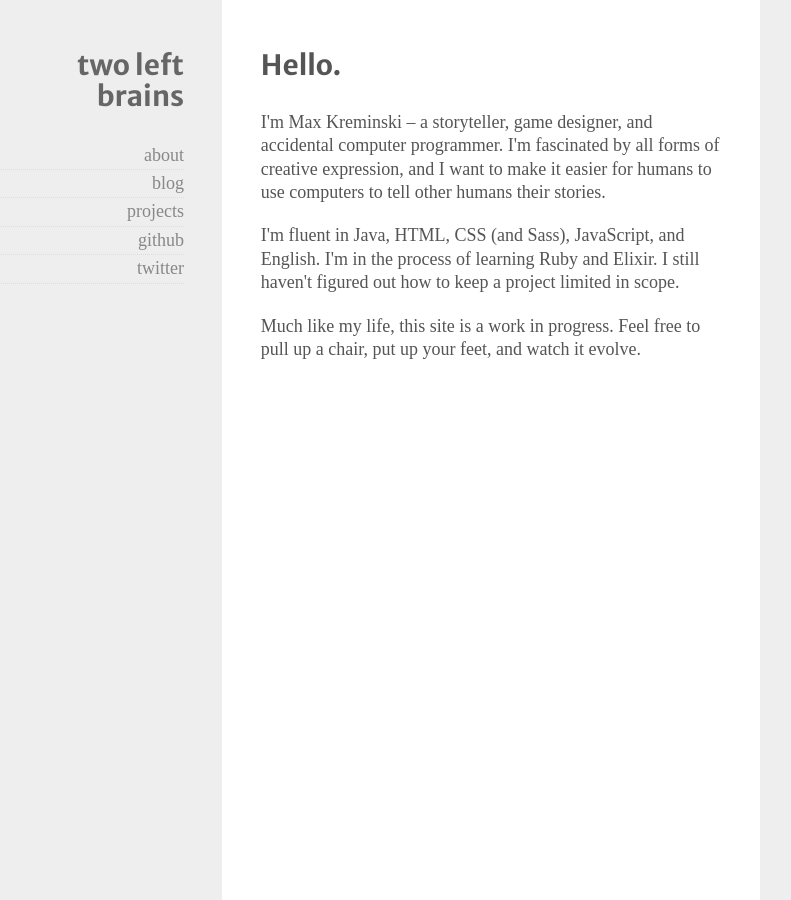
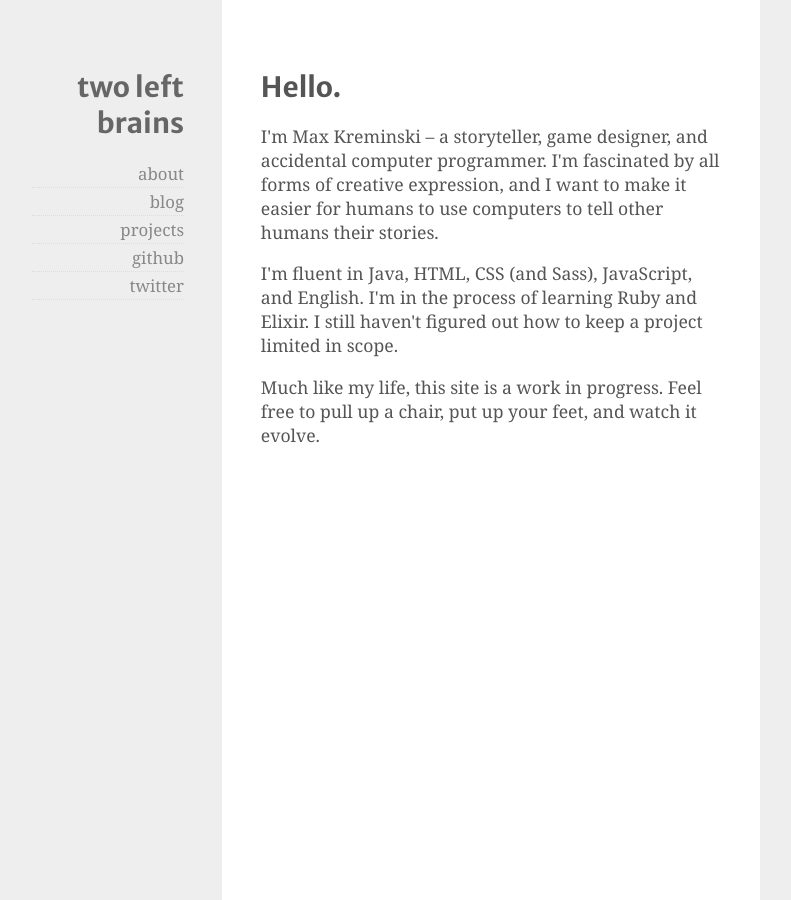
Before and after one commit to mkremins/mkremins.github.io, a Jekyll site: the page built from index.html, in a window 1280 px wide and 900 px high. Shown: the whole window, without its empty margins (264-1055 px from the left). Built offline with Jekyll 4.4.1, drawn with Linux system fonts in a browser that asks for light colours; some web fonts are replaced; Markdown is read by kramdown in place of the engine named in the settings.

Commit message:
Dramatically simplify stylesheets

```diff
--- a/_layouts/default.html
+++ b/_layouts/default.html
@@ -9,19 +9,19 @@
 		<link rel="stylesheet" href="/css/styles.css">
 	</head>
 	<body>
-		<header id="site-header">
+		<div class="sidebar">
 			<a href="/"><h1>two left brains</h1></a>
-			<ul>
-				<li><a href="/">about</a></li>
-				<li><a href="/blog">blog</a></li>
-				<li><a href="/projects">projects</a></li>
-				<li><a href="http://github.com/mkremins">github</a></li>
-				<li><a href="http://twitter.com/maxkreminski">twitter</a></li>
+			<ul class="nav">
+				<li class="nav-item"><a href="/">about</a></li>
+				<li class="nav-item"><a href="/blog">blog</a></li>
+				<li class="nav-item"><a href="/projects">projects</a></li>
+				<li class="nav-item"><a href="http://github.com/mkremins">github</a></li>
+				<li class="nav-item"><a href="http://twitter.com/maxkreminski">twitter</a></li>
 			</ul>
-		</header>
-		<section class="content">
+		</div>
+		<div class="content">
 			<a href="{{ page.url }}"><h1>{{ page.title }}</h1></a>
 			{{ content }}
-		</section>
+		</div>
 	</body>
 </html>
--- a/css/styles.css
+++ b/css/styles.css
@@ -1,110 +1,89 @@
 @import url(https://fonts.googleapis.com/css?family=Merriweather+Sans:700);
 @import url(http://fonts.googleapis.com/css?family=Ovo);
+a {
+  text-decoration: none; }
+
 body, html {
   height: 100%; }
 
 body {
-  background: #eeeeee;
-  font: 18px/1.3 Ovo, serif;
   margin: 0 auto;
-  width: 60%;
-  overflow: hidden; }
-
-header {
-  padding-top: 50px; }
-
-a {
-  color: #888888;
-  text-decoration: none; }
-  a:hover {
-    color: #cc0055; }
-
-h2, h3, h4, h5, h6, p, ul, ol, table, pre, hr {
-  margin: 0 0 20px; }
-
-h1, h2, h3, h4, h5, h6 {
-  font: 16px/1.5 "Merriweather Sans", sans-serif; }
-
-h1 {
-  margin: 0 0 30px; }
-
-h1, h2 {
-  font-size: 28px;
-  line-height: 1.1; }
-
-hr {
-  border: 0;
-  background-color: #dddddd;
-  color: #dddddd;
-  height: 1px; }
-
-blockquote {
-  border-left: 4px solid #dddddd;
-  font-style: italic;
-  margin: 20px 0;
-  padding: 0 0 0 10px; }
-
-.posts {
-  padding-left: 0; }
-
-.post-listing {
-  list-style: none; }
-  .post-listing .title {
-    display: block;
-    font-size: 24px;
-    border-bottom: 2px dotted #ddd;
-    padding-bottom: 4px;
-    margin-bottom: 6px; }
-
-code {
-  background: #dddddd;
-  border-radius: 4px;
-  color: #657b83;
-  font: 12px/1.5 Monaco, Bitstream Vera Sans Mono, Lucida Console, Terminal;
-  padding: 2px 4px; }
-
-pre {
-  background: #dddddd;
-  border-radius: 4px;
-  color: #657b83;
-  font: 12px/1.5 Monaco, Bitstream Vera Sans Mono, Lucida Console, Terminal;
-  padding: 8px 15px;
-  overflow-x: visible; }
+  width: 60%; }
 
 .content {
+  float: right;
+  min-height: 100%;
   margin: 0;
-  color: #555555;
-  float: right;
-  width: 60%;
-  background-color: white;
-  height: inherit;
+  padding-bottom: 50px;
   padding-left: 5%;
   padding-right: 5%;
   padding-top: 50px;
-  overflow: scroll; }
+  width: 60%; }
+
+.sidebar {
+  padding-top: 50px;
+  position: fixed;
+  text-align: right;
+  width: 15%; }
+
+body {
+  background-color: #eee; }
+
+.content {
+  background-color: #fff; }
   .content h1 {
-    color: #555555; }
-    .content h1:hover {
+    color: #555555;
+    font-family: "Merriweather Sans", Helvetica, sans-serif;
+    font-size: 1.75em;
+    font-weight: bold; }
+  .content h2 {
+    color: #555555;
+    font-family: Ovo, Georgia, serif;
+    font-size: 1.75em; }
+  .content h3 {
+    color: #555555;
+    font-family: Ovo, Georgia, serif;
+    font-size: 1.5em; }
+  .content a {
+    color: #888888;
+    font-family: Ovo, Georgia, serif; }
+    .content a:hover {
       color: #cc0055; }
+  .content p {
+    color: #555555;
+    font-family: Ovo, Georgia, serif;
+    font-size: 1.1em; }
+  .content blockquote {
+    border-left: 4px solid #ddd;
+    color: #bbb;
+    font-family: Ovo, Georgia, serif;
+    font-style: italic;
+    padding-left: 4px; }
+  .content code, .content pre {
+    background-color: #ddd;
+    border-radius: 2px;
+    color: #555555;
+    font-family: Monaco, "Bitstream Vera Sans Mono", "Lucida Console", monospace;
+    font-size: 0.75em;
+    padding: 2px; }
+  .content pre {
+    border-left: 2px solid #555;
+    border-radius: 0; }
 
-#site-header {
-  position: fixed;
-  width: 15%;
-  text-align: right; }
-  #site-header h1, #site-header h2 {
-    color: #666; }
-    #site-header h1:hover, #site-header h2:hover {
-      color: #cc0055; }
-  #site-header ul {
-    float: right;
-    margin: 0 auto;
-    width: 100%;
-    list-style: none;
-    padding-left: 0;
-    text-align: right; }
-  #site-header li {
-    border-bottom: 1px dotted #ddd;
-    padding-bottom: 2px;
-    padding-left: 0;
-    padding-right: 0;
-    padding-top: 2px; }
+.sidebar h1 {
+  color: #666;
+  font-family: "Merriweather Sans", Helvetica, sans-serif;
+  font-size: 1.75em;
+  font-weight: bold; }
+.sidebar a {
+  color: #888888; }
+  .sidebar a:hover {
+    color: #cc0055; }
+.sidebar .nav {
+  list-style: none; }
+.sidebar .nav-item {
+  border-bottom: 1px dotted #ddd;
+  font-family: Ovo, Georgia, serif;
+  font-size: 1.05em;
+  padding-bottom: 2px;
+  padding-top: 2px; }
--- /dev/null
+++ b/sass/elements/_body.scss
@@ -0,0 +1,3 @@
+body {
+	background-color: #eee;
+}
--- a/sass/modules/_breakpoints.scss
+++ /dev/null
@@ -1,3 +0,0 @@
-$break-small:   480px;
-$break-medium:  768px;
-$break-large:   960px;
--- a/sass/modules/_colors.scss
+++ b/sass/modules/_colors.scss
@@ -1,10 +1,7 @@
-@import "solarized";
-
 $bg-color:            #eee;
 $detail-color:        #ddd;
 
 $header-color:        #555;
-$subheader-color:     #555;
 $text-color:          #555;
 $link-color:          #888;
 $link-hover-color:    #cc0055;
--- a/sass/modules/_profiles.scss
+++ b/sass/modules/_profiles.scss
@@ -1,5 +1,3 @@
-@import "responsive";
-
 $handhelds: (
 	max-width 480px,
 	min-width 0px
--- /dev/null
+++ b/sass/modules/_reset.scss
@@ -0,0 +1,3 @@
+a {
+	text-decoration: none;
+}
--- a/sass/modules/_typography.scss
+++ b/sass/modules/_typography.scss
@@ -1,6 +1,6 @@
 @import url(https://fonts.googleapis.com/css?family=Merriweather+Sans:700);
 @import url(http://fonts.googleapis.com/css?family=Ovo);
 
-$body-font:     18px/1.3 Ovo, serif;
-$fixed-font:    12px/1.5 Monaco, Bitstream Vera Sans Mono, Lucida Console, Terminal;
-$header-font:   16px/1.5 "Merriweather Sans", sans-serif;
+$body-font:     Ovo, Georgia, serif;
+$fixed-font:    Monaco, "Bitstream Vera Sans Mono", "Lucida Console", monospace;
+$header-font:   "Merriweather Sans", Helvetica, sans-serif;
```
Also changed, not shown: sass/elements/_content.scss (added, +81 -0 lines), sass/elements/_sidebar.scss (added, +33 -0 lines), sass/index.scss (+5 -4 lines), sass/modules/_layout.scss (added, +30 -0 lines), sass/modules/_responsive.scss (+10 -8 lines), sass/modules/_solarized.scss (deleted, +0 -16 lines), sass/partials/_base.scss (deleted, +0 -54 lines), sass/partials/_category.scss (deleted, +0 -15 lines), sass/partials/_codeblock.scss (deleted, +0 -16 lines), sass/partials/_random.scss (deleted, +0 -49 lines).
